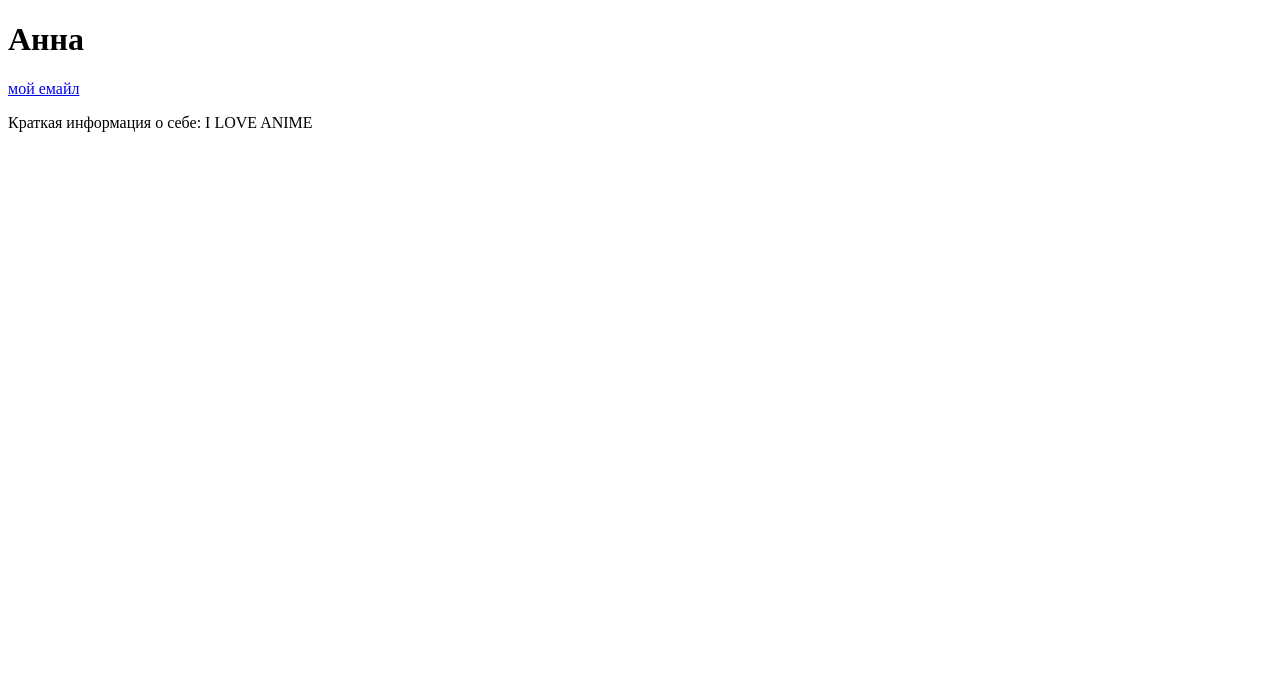
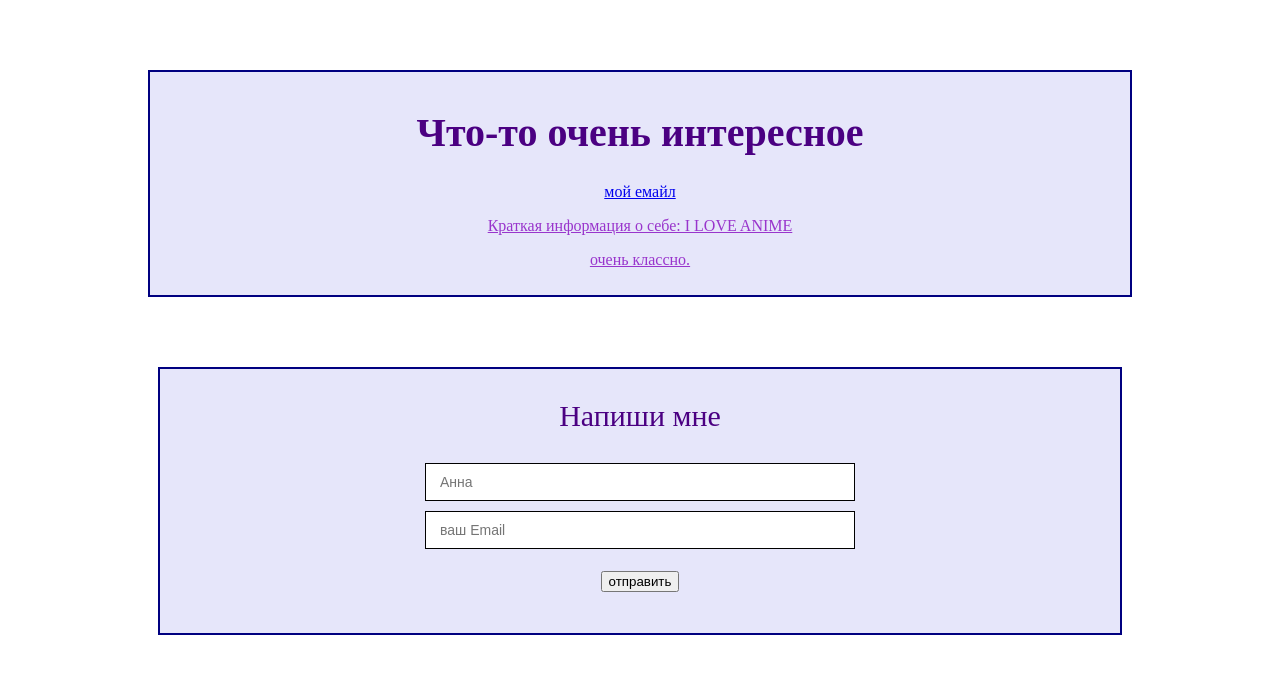
Before and after one commit to yyfghhg/lms-2, a plain HTML site: page index.html in a window 1280 px wide. Drawn offline with Linux system fonts and the light colour scheme.

Commit message:
сделала форму

```diff
--- a/index.html
+++ b/index.html
@@ -5,8 +5,21 @@
 		<title>мой первый сайт</title>
 	</head>
 	<body>
-		<h1 class='header'">Анна</h1>
+		<div class='header container'>
+			<h1 class='h1'>Что-то очень интересное</h1>
+			<a href='link' href='maito:annanikitocik@gmail.com'>мой емайл</a>
+			<p class='text'>Краткая информация о себе: I LOVE ANIME </p>
+			<p class='text'>очень классно.</p>
+
+		</div>
+		<div class='feedback container'>
+			<p>Напиши мне</p>
+
+			<form class='from'>
+				<input class='form__input' placeholder='Анна' type='text'/>
+				<input class='form__input' placeholder='ваш Email' type='mail'/>
+				<button class='form__button'>отправить</button>
+			</form>
+		</div>
 	</body>
-	<a href="mailto:annanikitocik@gmail.com">мой емайл</a>
-	<p>Краткая информация о себе: I LOVE ANIME </p>
 </html>
--- a/style.css
+++ b/style.css
@@ -1,4 +1,51 @@
 .header{
-color:#0000FF
-font-size:24
+	color: #4b0082;
+	font-size: 16px;
+	background-color: #E6E6FA;
+	padding: 10px;
 }
+.h1{
+	color: #4B0082;
+	font-size: 40px;
+}
+.text{
+	color: #9935CC;
+	font-size: 16px;
+	text-decoration: underline
+}
+.lin:hover {
+	color: #ff0000;
+	text-decoration: none;
+}
+.feedback{
+	color: #4b0082;
+	font-size: 30px;
+	padding-bottom: 40px;
+	background-color: #E6E6FA;
+
+}
+.container {
+	width: 960px;
+	text-align: center;
+	margin: 70px auto;
+	border: 2px solid #000080;
+	border-radius: 00%;
+}
+.form__input{
+	display: block;
+	margin: auto;
+	width: 400px;
+	background: white;
+	border: 1px solid;
+	font-size: 14px;
+	padding: 10px 14px;
+	margin-bottom: 10px;
+}
+.form__botton{
+	width: 400px;
+	background: black;
+	font-size: 14px;
+	border: 0;
+	padding: 10px;
+	color: white;
+}
```
